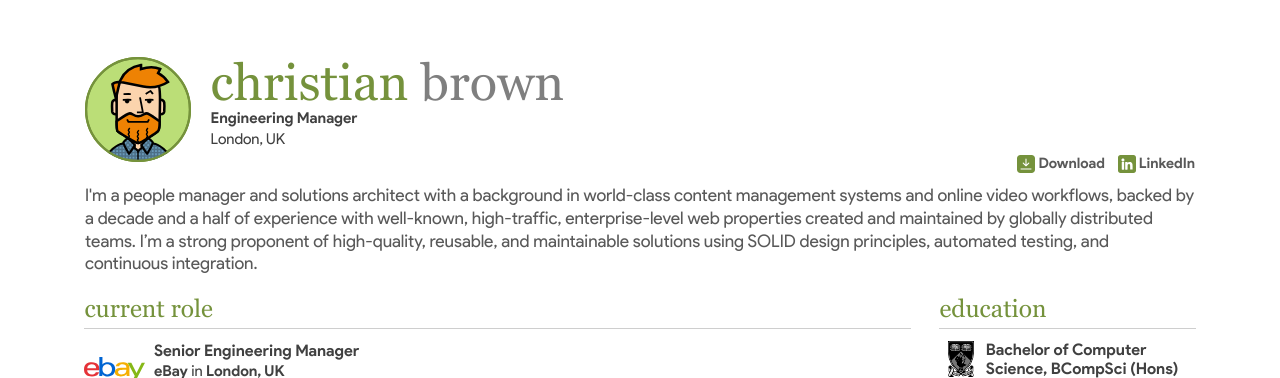
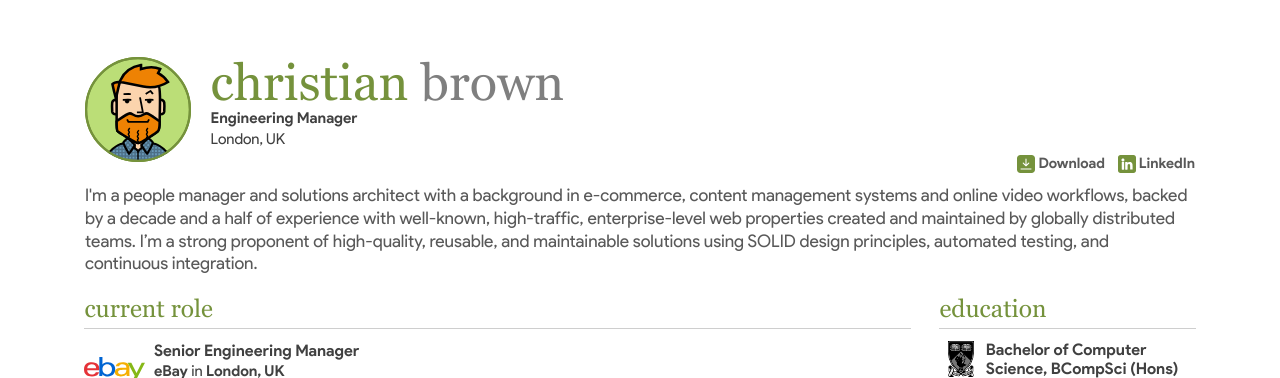
Before and after one commit to christianjbrown/christianbrown.uk, a Jekyll site: the page built from index.html, in a window 1280 px wide and 900 px high. Shown: the top 378 px of the window. Built offline with Jekyll 4.4.1, drawn with Linux system fonts in a browser that asks for light colours.

Commit message:
Add e-commerce to CV description meta and schema

```diff
--- a/index.html
+++ b/index.html
@@ -1,7 +1,7 @@
 ---
 layout: "global"
 title: "Christian Brown - Engineering Manager - London"
-description: "I'm a people manager and solutions architect with a background in world-class content management systems and online video workflows, backed by a decade and a half of experience with well-known, high-traffic, enterprise-level web properties created and maintained by globally distributed teams. I’m a strong proponent of high-quality, reusable, and maintainable solutions using SOLID design principles, automated testing, and continuous integration."
+description: "I'm a people manager and solutions architect with a background in e-commerce, content management systems and online video workflows, backed by a decade and a half of experience with well-known, high-traffic, enterprise-level web properties created and maintained by globally distributed teams. I’m a strong proponent of high-quality, reusable, and maintainable solutions using SOLID design principles, automated testing, and continuous integration."
 stylesheets:
     - "/assets/css/cv.css"
 javascripts:
@@ -31,7 +31,7 @@ schema:
     "@type": "Person"
     name: "Christian Brown"
     jobTitle: "Engineering Manager"
-    description: "I'm a people manager and solutions architect with a background in world-class content management systems and online video workflows, backed by a decade and a half of experience with well-known, high-traffic, enterprise-level web properties created and maintained by globally distributed teams. I’m a strong proponent of high-quality, reusable, and maintainable solutions using SOLID design principles, automated testing, and continuous integration."
+    description: "I'm a people manager and solutions architect with a background in e-commerce, content management systems and online video workflows, backed by a decade and a half of experience with well-known, high-traffic, enterprise-level web properties created and maintained by globally distributed teams. I’m a strong proponent of high-quality, reusable, and maintainable solutions using SOLID design principles, automated testing, and continuous integration."
     url: "https://christianbrown.uk/"
     image: "https://christianbrown.uk/assets/images/favicon/android-chrome-512x512.png"
     address:
```
